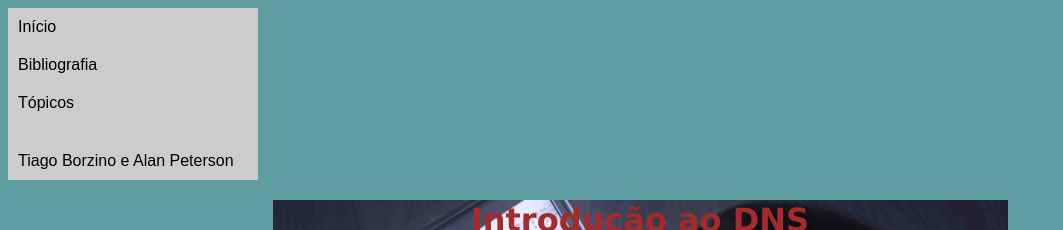
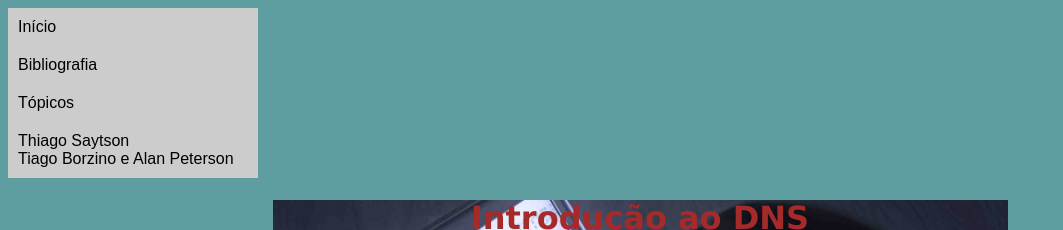
Before and after one commit to TSaytson/teste-trabalho-redes, a plain HTML site: page index.html in a window 1280 px wide. Shown: the top 230 px of the page, without its empty margins (0-1063 px from the left). Drawn offline with Linux system fonts and the light colour scheme.

Commit message:
Update index.html

```diff
--- a/index.html
+++ b/index.html
@@ -17,7 +17,7 @@
           <li><a href="">Cache Poisoning</a></li>
         </ul>
       </li>
-      <li><a href=""><a href="https://www.linkedin.com/public-profile/settings?trk=d_flagship3_profile_self_view_public_profile&lipi=urn%3Ali%3Apage%3Ad_flagship3_profile_self_edit_top_card%3BTF7BvzgbRg6Di1qaIsTgZA%3D%3D</a>Thiago Saytson<br> Tiago Borzino e Alan Peterson</a></li>
+      <li><a href="">Thiago Saytson<br> Tiago Borzino e Alan Peterson</a></li>
     </ul>
   </nav>
   <body>
```
